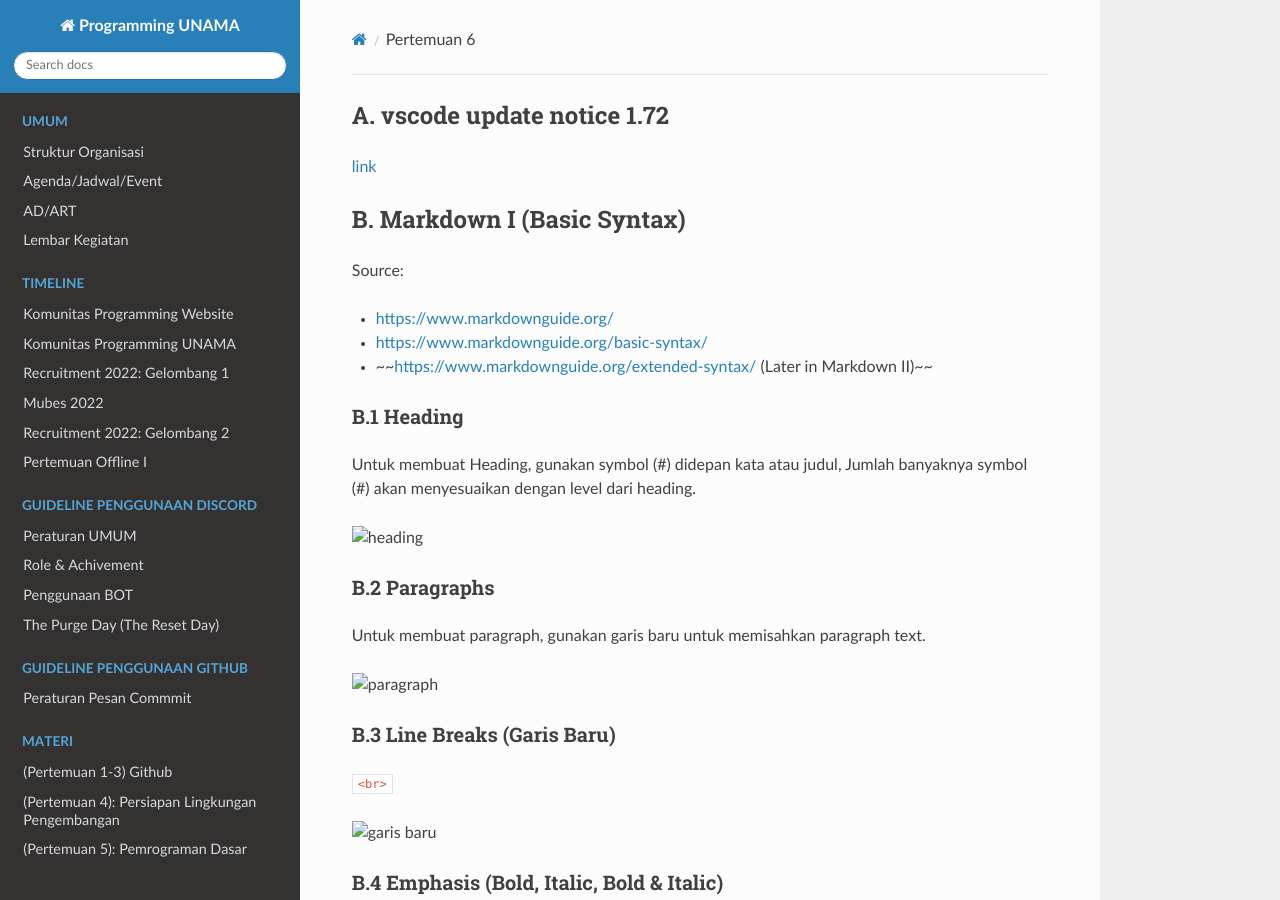
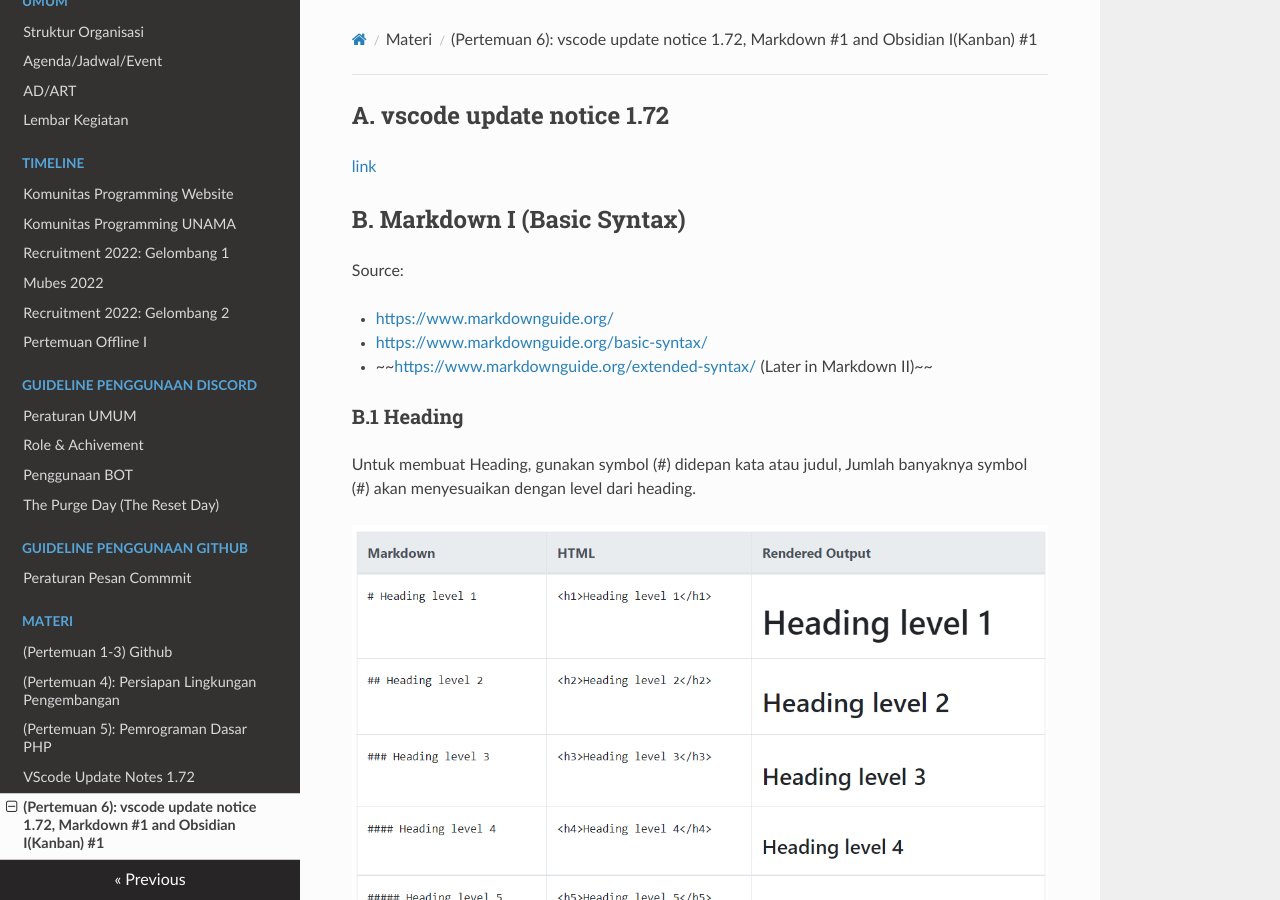
Before and after one commit to ProgrammingUNAMA/docs, an MkDocs documentation site: the page built from docs/materi/pertemuan_6.md, in a window 1280 px wide and 900 px high. Built offline with MkDocs 1.6.1, drawn with Linux system fonts in a browser that asks for light colours; nearby versions of some CDN libraries.

Commit message:
pertemuan 6

```diff
--- a/mkdocs.yml
+++ b/mkdocs.yml
@@ -31,3 +31,4 @@ nav:
     - '(Pertemuan 4): Persiapan Lingkungan Pengembangan': materi/pertemuan_4.md
     - '(Pertemuan 5): Pemrograman Dasar PHP': materi/pertemuan_5.md
     - 'VScode Update Notes 1.72': materi/vscode_1_72.md
+    - '(Pertemuan 6): vscode update notice 1.72, Markdown #1 and Obsidian I(Kanban) #1': materi/pertemuan_6.md
```
Also changed, not shown: docs/materi/pertemuan_6/garis_baru.png (added), docs/materi/pertemuan_6/heading.png (added), docs/materi/pertemuan_6/kanban.png (added), docs/materi/pertemuan_6/ordered_list.png (added), docs/materi/pertemuan_6/paragraph.png (added), docs/materi/pertemuan_6/san-juan-mountains.jpg (added), docs/materi/pertemuan_6/todo_obsidian.png (added), docs/materi/pertemuan_6/unordered_list.png (added).
